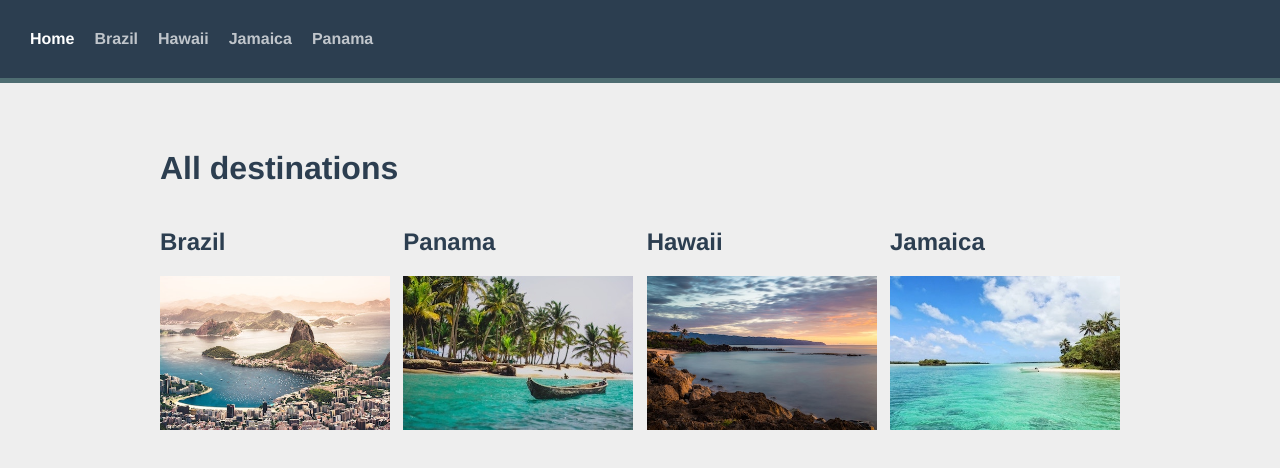
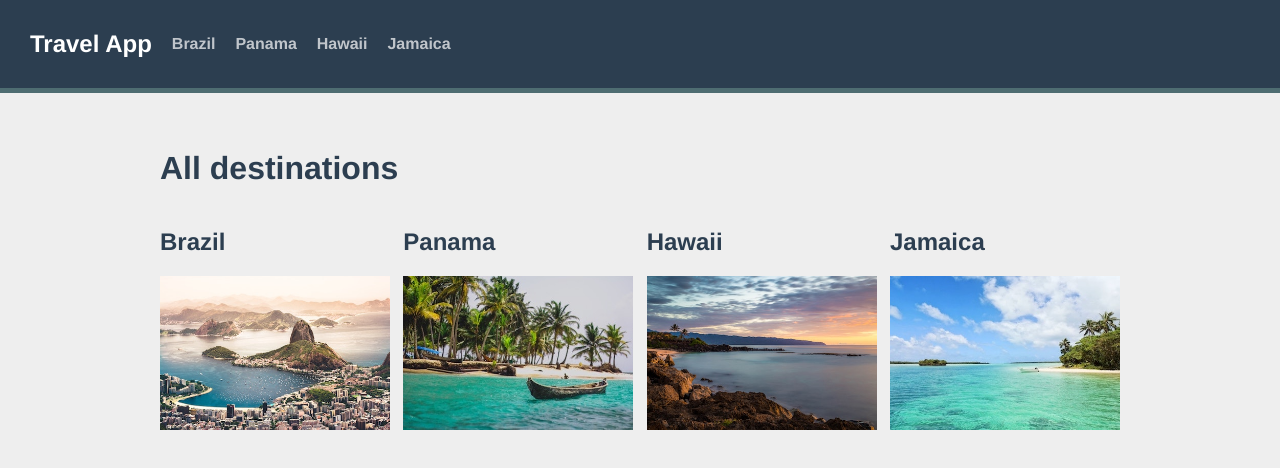
Before and after one commit to Ana-Iordache/vuejs3-fundamentals, a Vue app in the folder vue-router4/travel-app/: page / in a window 1280 px wide. Shown: the top 468 px of the page. Built offline with nearby package versions, Linux system fonts and the light colour scheme.

Commit message:
clean up code - DRY

```diff
--- a/vue-router4/travel-app/src/components/TheNavigation.vue
+++ b/vue-router4/travel-app/src/components/TheNavigation.vue
@@ -1,12 +1,23 @@
 <template>
     <div id="nav">
-        <router-link to="/">Home</router-link>
-        <router-link to="/brazil">Brazil</router-link>
-        <router-link to="/hawaii">Hawaii</router-link>
-        <router-link to="/jamaica">Jamaica</router-link>
-        <router-link to="/panama">Panama</router-link>
+        <router-link id="logo" to="/">Travel App</router-link>
+        <router-link v-for="destination in destinations" :key="destination.id"
+            :to="{ name: 'destination.show', params: { id: destination.id, slug: destination.slug } }">
+            {{ destination.name }}
+        </router-link>
     </div>
 </template>
+
+<script>
+import sourceData from "@/data.json"
+export default {
+    data() {
+        return {
+            destinations: sourceData.destinations
+        }
+    }
+}
+</script>
 
 <!-- <style lang="css">
 #nav .vue-school-active-link {
--- a/vue-router4/travel-app/src/router/index.js
+++ b/vue-router4/travel-app/src/router/index.js
@@ -7,37 +7,8 @@
     name: "home",
     component: HomeView,
   },
-  // {
-  //   path: "/about",
-  //   name: "about",
-  //   // route level code-splitting
-  //   // this generates a separate chunk (about.[hash].js) for this route
-  //   // which is lazy-loaded when the route is visited.
-  //   component: () =>
-  //     import(/* webpackChunkName: "about" */ "../views/AboutView.vue"), //dynamic import
-  // },
   {
-    path: "/brazil",
-    name: "brazil",
-    component: () => import(/* webpackChunkName: "brazil" */ "@/views/Brazil.vue"),
-  },
-  {
-    path: "/jamaica",
-    name: "Jamaica",
-    component: () => import(/* webpackChunkName: "jamaica" */ "@/views/Jamaica.vue"),
-  },
-  {
-    path: "/hawaii",
-    name: "Hawaii",
-    component: () => import(/* webpackChunkName: "hawaii" */ "@/views/Hawaii.vue"),
-  },
-  {
-    path: "/panama",
-    name: "Panama",
-    component: () => import(/* webpackChunkName: "panama" */ "@/views/Panama.vue"),
-  },
-  {
-    path: "/destination/:id",
+    path: "/destination/:id/:slug",
     name: "destination.show",
     component: () => import("@/views/DestinationShow.vue")
   }
--- a/vue-router4/travel-app/src/views/AboutView.vue
+++ /dev/null
@@ -1,5 +0,0 @@
-<template>
-  <div class="about">
-    <h1>This is an about page</h1>
-  </div>
-</template>
--- a/vue-router4/travel-app/src/views/Brazil.vue
+++ /dev/null
@@ -1,5 +0,0 @@
-<template>
-  <div class="brazil">
-    <h1>Brazil</h1>
-  </div>
-</template>
--- a/vue-router4/travel-app/src/views/Hawaii.vue
+++ /dev/null
@@ -1,5 +0,0 @@
-<template>
-    <div class="hawaii">
-      <h1>Hawaii</h1>
-    </div>
-  </template>
--- a/vue-router4/travel-app/src/views/HomeView.vue
+++ b/vue-router4/travel-app/src/views/HomeView.vue
@@ -5,7 +5,7 @@
       <router-link
       v-for="destination in destinations"
       :key="destination.id"
-      :to="{name: 'destination.show', params:{id: destination.id}}"
+      :to="{name: 'destination.show', params:{id: destination.id, slug: destination.slug}}"
       >
       <!-- we use the name of the route so when we click on the image, we will be taken to the corresponding page-->
         <h2>{{ destination.name }}</h2>
--- a/vue-router4/travel-app/src/views/Jamaica.vue
+++ /dev/null
@@ -1,5 +0,0 @@
-<template>
-    <div class="jamaica">
-      <h1>Jamaica</h1>
-    </div>
-  </template>
--- a/vue-router4/travel-app/src/views/Panama.vue
+++ /dev/null
@@ -1,5 +0,0 @@
-<template>
-    <div class="panama">
-      <h1>Panama</h1>
-    </div>
-  </template>
```
